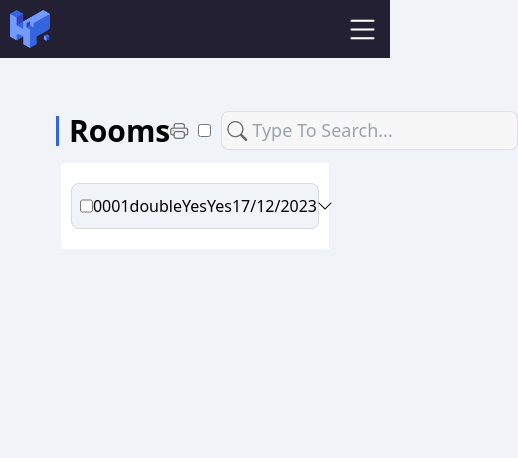
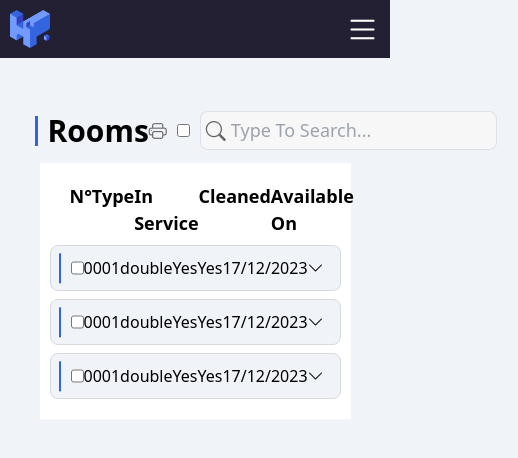
Before and after one commit to dhiaa00/Hotel-Management, a React (Vite) app: page /rooms in a window 390 px wide. Shown: the top 458 px of the page, 518 px wide, since content can reach past the window. Built offline with nearby package versions, Linux system fonts and the light colour scheme; the HTML template or start-up script is replaced by a standard one.

Commit message:
responsive configuration

```diff
--- a/src/components/rooms/Room.jsx
+++ b/src/components/rooms/Room.jsx
@@ -2,13 +2,15 @@ import React from "react";
 
 const Room = () => {
   return (
-    <div className="room flex justify-between px-[8px] py-[10px] bg-inputColor rounded-[8px] border-solid border-[1px] border-[#D7D9DD]">
+    <div
+      className="room relative flex justify-between px-[20px] py-[10px] bg-inputColor rounded-[8px] border-solid border-[1px] border-[#D7D9DD] after:content[''] after:absolute after:h-2/3 after:w-[2px] after:bg-mainColor after:top-1/2 after:left-2 after:translate-y-[-50%]
+    ">
       <input type="checkbox" name="checkRoom" id="checkRoom" />
       <div className="number">0001</div>
       <div className="type">double</div>
-      <div className="in-service">Yes</div>
-      <div className="cleaned">Yes</div>
-      <div className="available-on">17/12/2023</div>
+      <div className="in-service text-center w-[82.52px]">Yes</div>
+      <div className="cleaned text-center w-[67.55px]">Yes</div>
+      <div className="available-on text-center w-[106.88px]">17/12/2023</div>
       <i className="bi bi-chevron-down"></i>
     </div>
   );
--- a/src/pages/Booking.jsx
+++ b/src/pages/Booking.jsx
@@ -3,7 +3,7 @@ import BookingForm from "../components/form/BookingForm";
 
 const Booking = () => {
   return (
-    <div className="dashboard pt-10 px-5 flex flex-1 flex-col w-[79vw] justify-between gap-[20px] ">
+    <div className="dashboard pt-10 px-5 flex flex-1 flex-col w-[79vw] justify-between gap-[20px] max-[920px]:w-[90%]">
       <h1 className="text-[30px] pl-2 font-bold relative before:content-[''] before:absolute before:w-[3px] before:h-2/3  before:bg-mainColor before:top-[50%] before:left-[-5px] before:translate-y-[-50%]">
         Booking
       </h1>
--- a/src/pages/Rooms.jsx
+++ b/src/pages/Rooms.jsx
@@ -3,7 +3,7 @@ import Room from "../components/rooms/Room";
 
 const Rooms = () => {
   return (
-    <div className="rooms pt-10 px-5 flex flex-1 flex-col w-[79vw]">
+    <div className="rooms pt-10 px-5 flex flex-1 flex-col w-[79vw] max-[920px]:w-[90%]">
       <div className="rooms-header flex justify-between items-center py-[10px]">
         <h1 className="text-[30px] pl-2 font-bold relative before:content-[''] before:absolute before:w-[3px] before:h-2/3  before:bg-mainColor before:top-[50%] before:left-[-5px] before:translate-y-[-50%]">
           Rooms
@@ -23,7 +23,22 @@ const Rooms = () => {
           </div>
         </div>
       </div>
-      <div className="rooms-wrapper flex flex-col bg-white px-[10px] py-[20px]">
+      <div className="rooms-wrapper flex flex-col bg-white space-y-2 px-[10px] py-[20px]">
+        <div className="titles flex justify-between px-[20px]">
+          <div className="empty w-[13px]"></div>
+          <div className="title font-bold text-[18px] text-center w-[34.5px]">
+            N°
+          </div>
+          <div className="title font-bold text-[18px] text-center w-[49.5px]">
+            Type
+          </div>
+          <div className="title font-bold text-[18px]">In Service</div>
+          <div className="title font-bold text-[18px]">Cleaned</div>
+          <div className="title font-bold text-[18px]">Available On</div>
+          <div className="empty w-[16px]"></div>
+        </div>
+        <Room />
+        <Room />
         <Room />
       </div>
     </div>
--- a/src/pages/dashboard/Dashboard.jsx
+++ b/src/pages/dashboard/Dashboard.jsx
@@ -21,7 +21,7 @@ const Dashboard = ({ reservationData }) => {
   };
 
   return (
-    <div className="dashboard pt-10 px-5 flex flex-1 flex-col w-[79vw] justify-between gap-[20px] ">
+    <div className="dashboard pt-10 px-5 flex flex-1 flex-col w-[79vw] justify-between gap-[20px] max-[920px]:w-[90%]">
       <h1 className="text-[30px] pl-2 font-bold relative before:content-[''] before:absolute before:w-[3px] before:h-2/3  before:bg-mainColor before:top-[50%] before:left-[-5px] before:translate-y-[-50%]">
         Dahsboard
       </h1>
```
